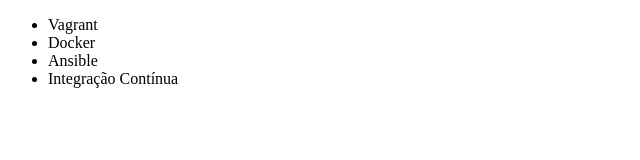
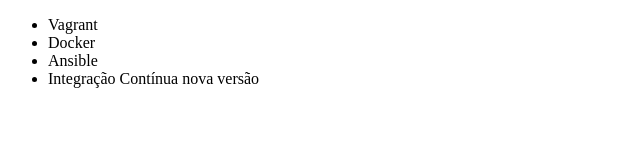
Before and after one commit to eketrotheus/teste-git-hub, a plain HTML site: page index.html in a window 1280 px wide. Shown: the full height of the page, 0-640 px from the left. Drawn offline with Linux system fonts and the light colour scheme.

Commit message:
ateração no nome do curso

```diff
--- a/index.html
+++ b/index.html
@@ -9,7 +9,7 @@
         <li>Vagrant</li>
         <li>Docker</li>
         <li>Ansible</li>
-        <li>Integração Contínua</li>
+        <li>Integração Contínua nova versão</li>
     </ul>
 </body>
 </html>
```
